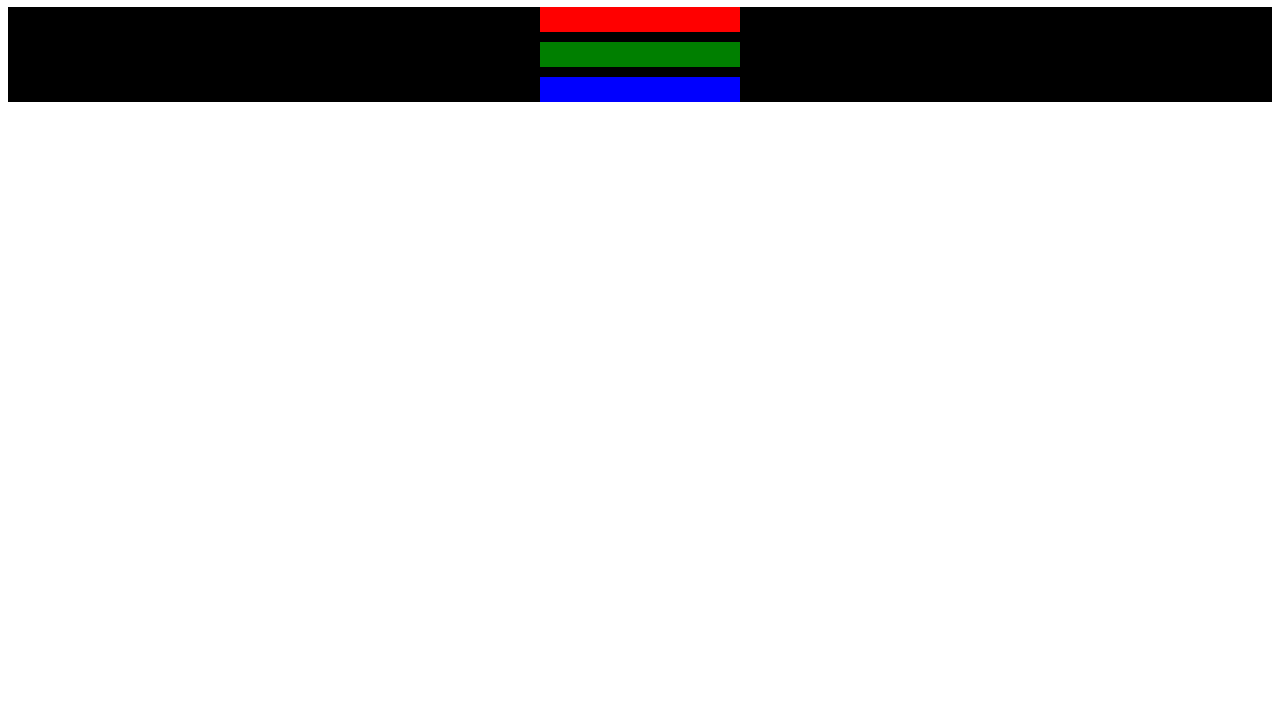
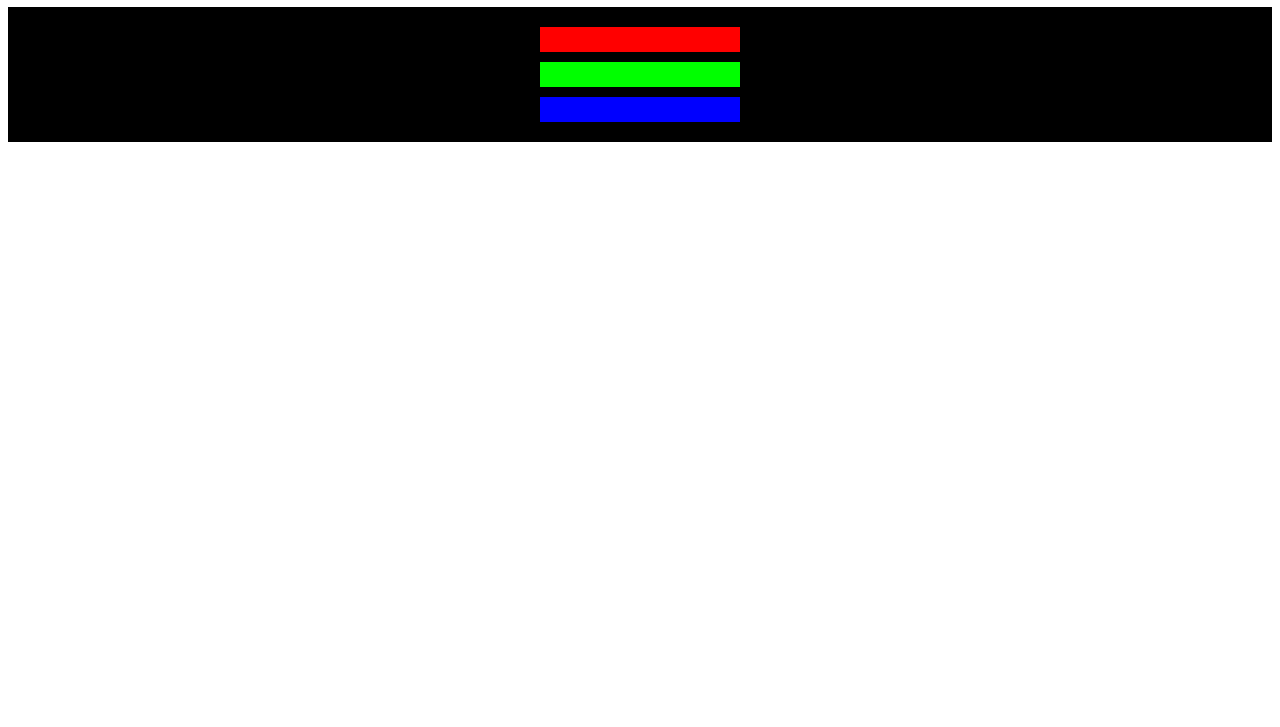
Before and after one commit to adex-badr18/css-colored-markers, a plain HTML site: page index.html in a window 1280 px wide. Shown: the part 73-800 px from the top of the page. Drawn offline with Linux system fonts and the light colour scheme.

Commit message:
Use rgb color model to set bg colors

```diff
--- a/css/styles.css
+++ b/css/styles.css
@@ -4,6 +4,7 @@ h1 {
 
 .container {
     background-color: rgb(0, 0, 0);
+    padding: 10px 0;
 }
 
 .marker {
@@ -12,14 +13,14 @@ h1 {
     margin: 10px auto;
 }
 
-.one {
+.red {
     background-color: rgb(255, 0, 0);
 }
 
-.two {
-    background-color: rgb(0, 127, 0);
+.green {
+    background-color: rgb(0, 255, 0);
 }
 
-.three {
+.blue {
     background-color: rgb(0, 0, 255);
 }
--- a/index.html
+++ b/index.html
@@ -12,9 +12,9 @@
 <body>
     <h1>CSS Color Markers</h1>
     <div class="container">
-        <div class="marker one"></div>
-        <div class="marker two"></div>
-        <div class="marker three"></div>
+        <div class="marker red"></div>
+        <div class="marker green"></div>
+        <div class="marker blue"></div>
     </div>
 </body>
 
```
